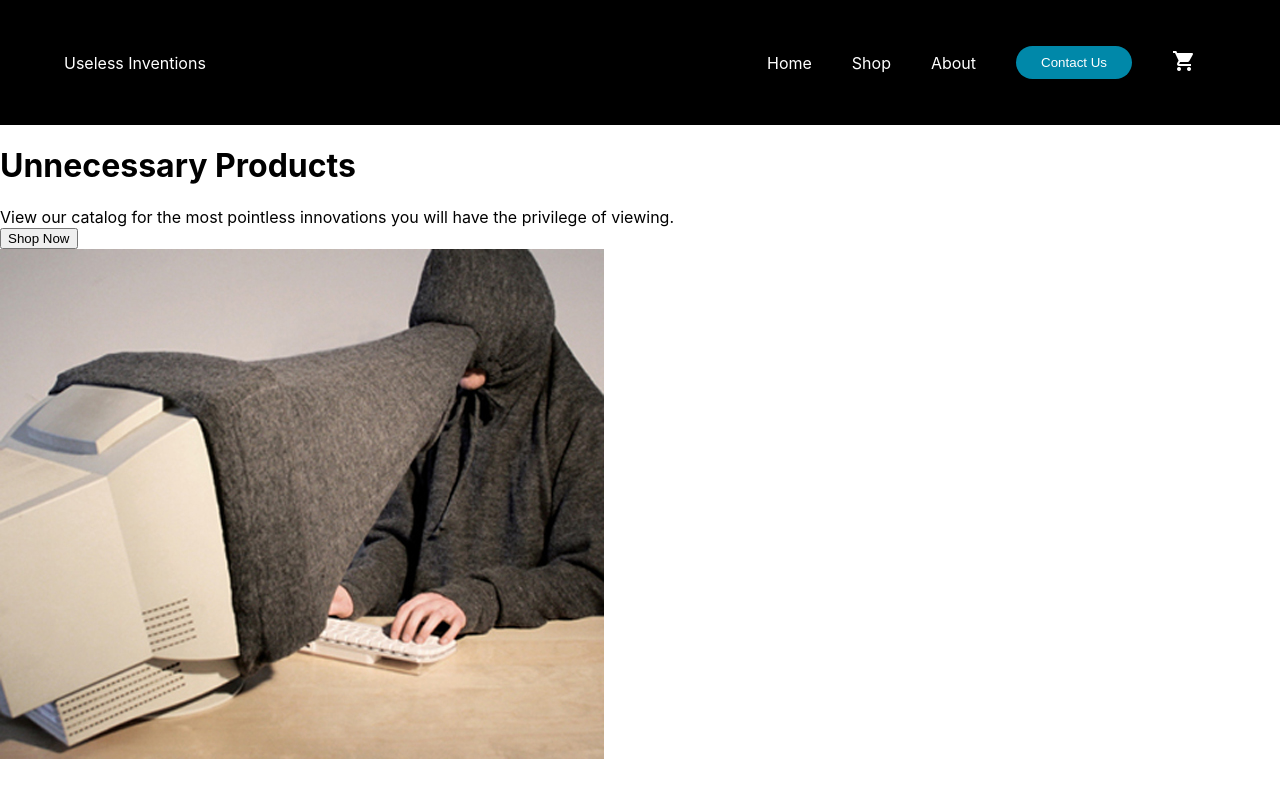
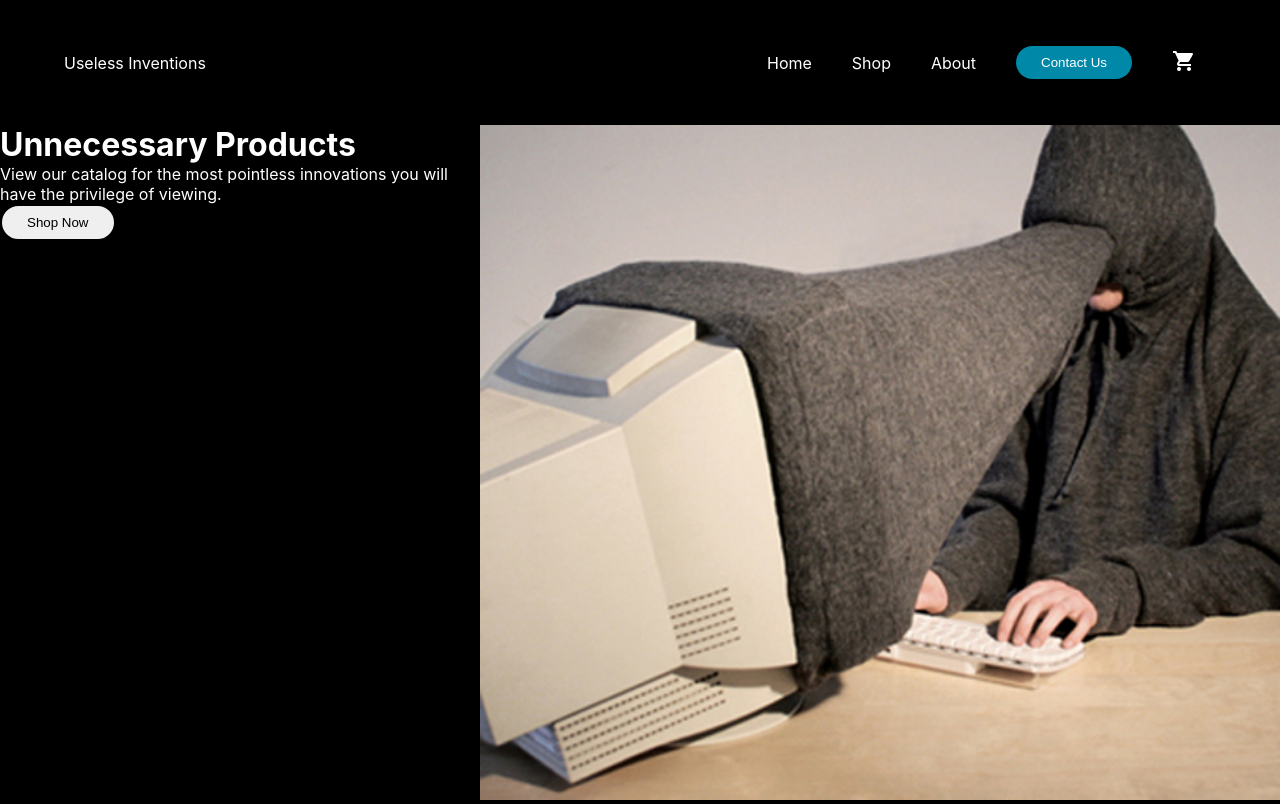
Before and after one commit to wise-guru/shopping-cart, a React (Create React App) app: page / in a window 1280 px wide. Built offline with nearby package versions, Linux system fonts and the light colour scheme.

Commit message:
Style homepage

```diff
--- a/src/App.css
+++ b/src/App.css
@@ -1,4 +1,4 @@
-body {
+body, h1 {
   margin: 0;
   padding: 0;
 }
@@ -21,19 +21,20 @@ header {
 
 }
 
-/* header li {
-  list-style-type: none;
-  display: grid;
-  grid-auto-flow: column;
-  padding: 0px 20px;
-} */
+.homepage {
+  color: white;
+  background-color: black;
+  display: flex;
+  justify-content: space-around;
+}
+
+
 
 header li {
   list-style-type: none;
   display: inline-block;
   padding: 0px 20px;
 }
-
 
 header a {
   text-decoration: none;
@@ -44,9 +45,8 @@ nav a:hover {
   color: rgba(0, 136, 169, 1);
 }
 
-header button {
+button {
   padding: 9px 25px;
-  background-color: rgba(0, 136, 169, 1);
   color: white;
   border-radius: 50px;
   border: none;
@@ -54,6 +54,33 @@ header button {
   transition: all 0.3s ease 0s;
 }
 
+header button {
+  background-color: rgba(0, 136, 169, 1);
+}
+
 header button:hover {
   background-color: rgba(0, 136, 169, 0.8);
 }
+
+/*Homepage style */
+
+.homepage img {
+  height: auto;
+  width: 50rem;
+  justify-items: end;
+
+}
+
+.homepage button {
+  color: black;
+  border: 2px solid black;
+
+}
+
+.homepage button:hover {
+  color: #fff;
+  background-color: #000;
+  border: 2px solid white;
+}
+
+/*Products */
```
